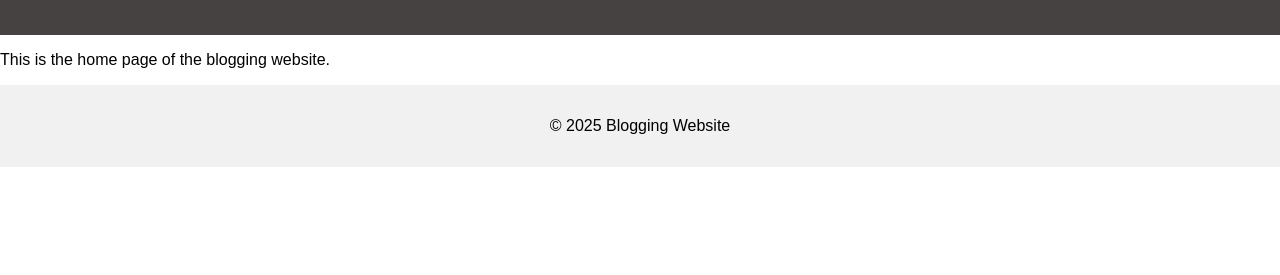
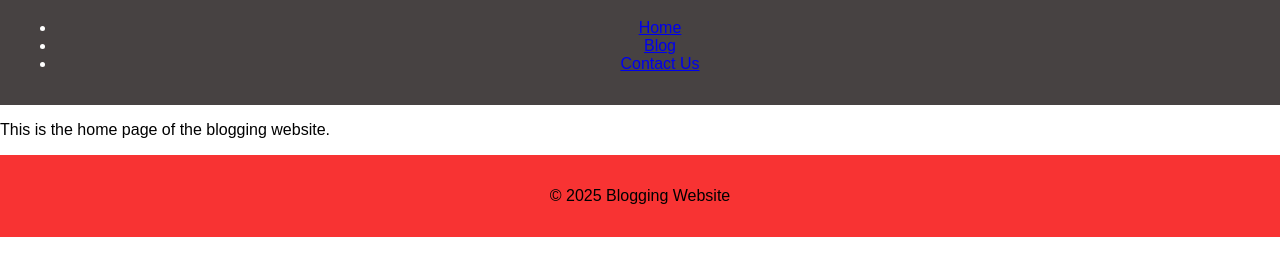
Before and after one commit to l1f20bsse0127/bloging-website, a website: page src/index.html in a window 1280 px wide. Shown: the part 77-352 px from the top of the page. Drawn offline with Linux system fonts and the light colour scheme.

```diff
--- a/src/index.html
+++ b/src/index.html
@@ -9,6 +9,13 @@
   <body>
     <header>
       <h1>Hello Welcome to My Blogs</h1>
+      <nav>
+        <ul>
+          <li><a href="home.html">Home</a></li>
+          <li><a href="blog.html">Blog</a></li>
+          <li><a href="contact.html">Contact Us</a></li>
+        </ul>
+      </nav>
     </header>
     <main>
       <p>This is the home page of the blogging website.</p>
--- a/styles/style.css
+++ b/styles/style.css
@@ -14,5 +14,5 @@
   footer {
     text-align: center;
     padding: 1rem;
-    background-color: #f1f1f1;
+    background-color: #f83333;
   }
```
Also changed, not shown: .github/workflows/deploy-development.yaml.
